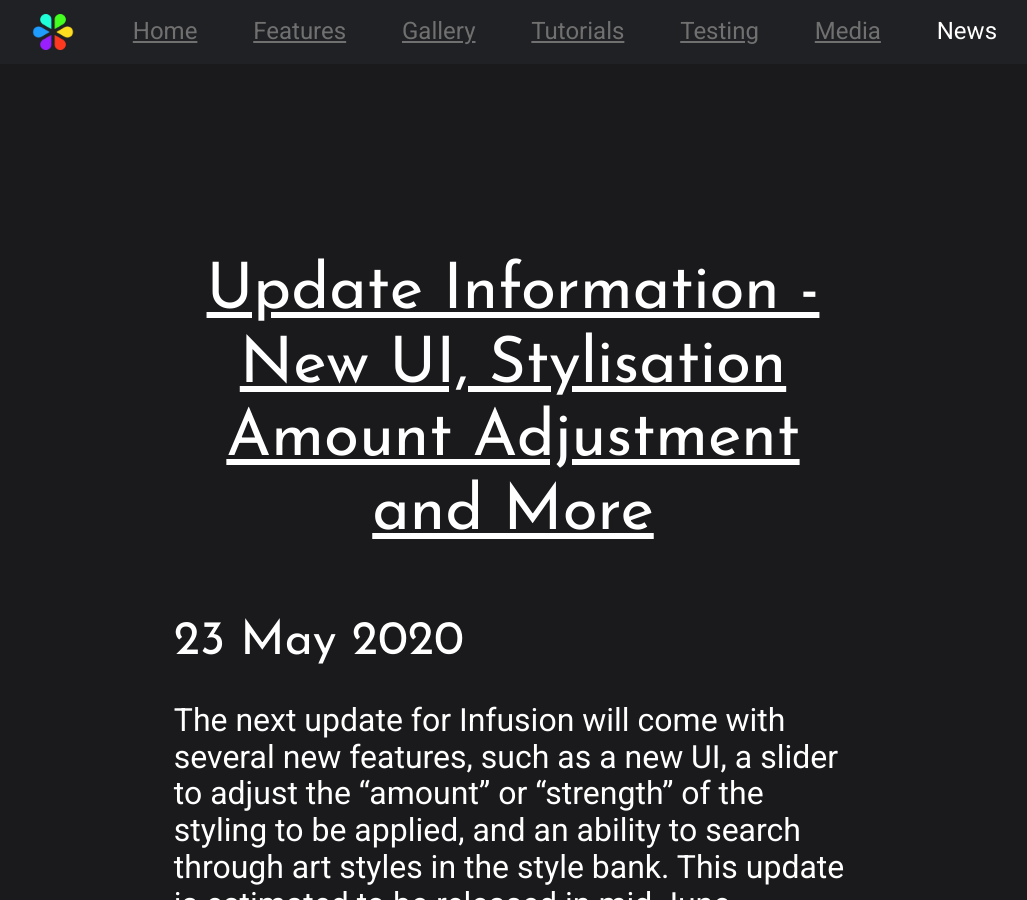
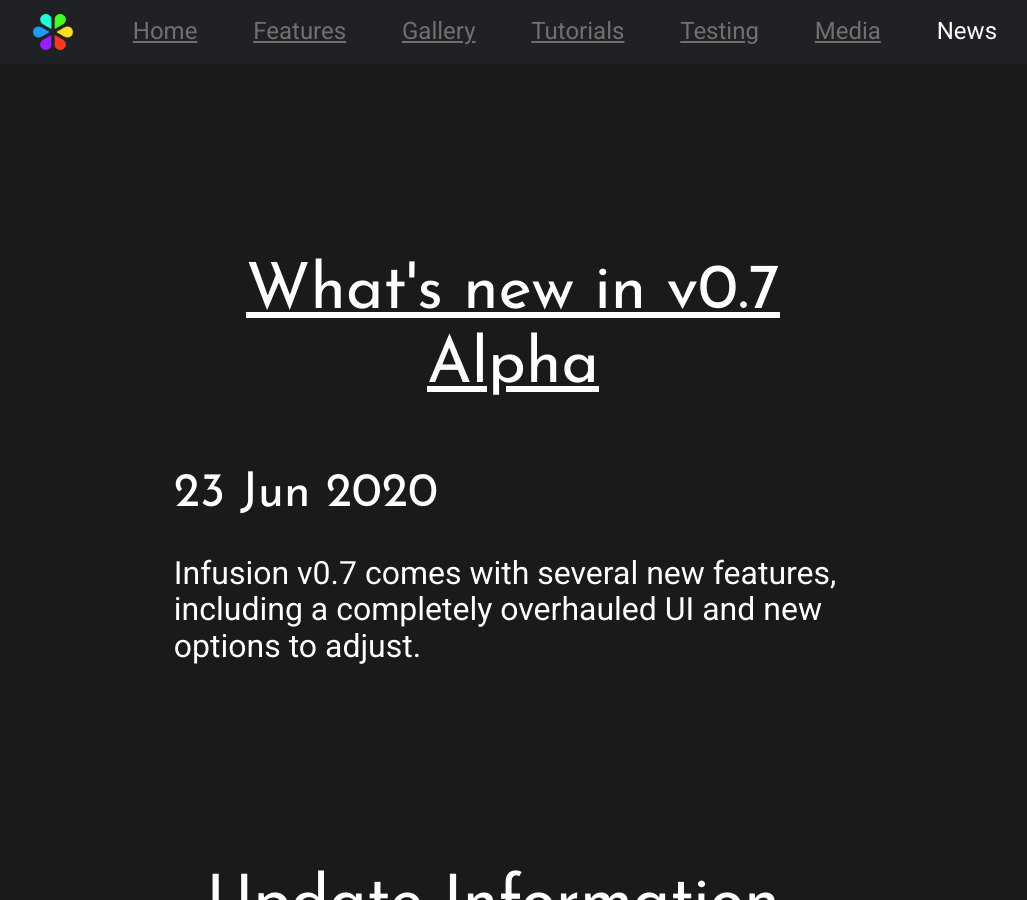
Before and after one commit to InsightfulAI/insightfulai.github.io, a Jekyll site: the page built from infusion/news.html, in a window 1280 px wide and 900 px high, scrolled down 292 px. Shown: the whole window, without its empty margins (127-1154 px from the left). Built offline with Jekyll 4.4.1, drawn with Linux system fonts in a browser that asks for light colours.

Commit message:
New news post, video compat
Added a new news post correlating to the new update.

Added a HEVC video for compatibility issues on Safari as Safari cannot play VP9 video.

Added a poster of the first frame of the video to improve the loading experience.

```diff
--- /dev/null
+++ b/_posts/2020-06-23-update.md
@@ -0,0 +1,22 @@
+---
+layout: infusion-new-post
+title: What's new in v0.7 Alpha
+---
+Infusion v0.7 comes with several new features, including a completely overhauled UI and new options to adjust.
+
+## New UI
+We've completely overhauled Infusion's UI. The new UI is designed to be simpler to use and more aesthetically pleasing. The new UI is also consistent across platforms (Note: small differences might be present) so you can have a unified experience no matter which platform you're using Infusion on.
+
+![Infusion AI artist UI prototype](/news-assets/uiproto0.jpg)
+
+## "Style amount" slider
+We added a slider that will allow you to adjust how much stylization to apply when using Infusion. A higher style amount will produce a more abstract and stylized output whereas a lower style amount will produce an output image that more closely resembles the original.
+
+![Infusion AI artist: controlling stylization amount](/news-assets/alpha.jpg)
+
+## Suggest a feature
+If you would like to suggest a feature, please follow this link to the feedback page.
+
+Stay tuned for more feature updates coming soon.
+
+[Submit feedback](/infusion//testing#feedback)
--- a/infusion/index.html
+++ b/infusion/index.html
@@ -6,7 +6,8 @@
 <!DOCTYPE html>
 <html lang="{{ site.lang | default: "en-US" }}">
     <section class="full-screen black-0">
-        <video autoplay muted loop style="position:absolute ; width: 100%; height: 100vh; object-fit: cover;">
+        <video autoplay muted loop poster="assets/videos/poster.jpg"style="position:absolute ; width: 100%; height: 100vh; object-fit: cover;">
+            <source src="assets/videos/previewvideo.mp4" type="video/mp4">
             <source src="assets/videos/previewvideo.webm" type="video/webm">
         </video>
         <div class="main-content center-content" style="position: absolute;">
```
Also changed, not shown: infusion/assets/videos/poster.jpg (added), 1 other file.
